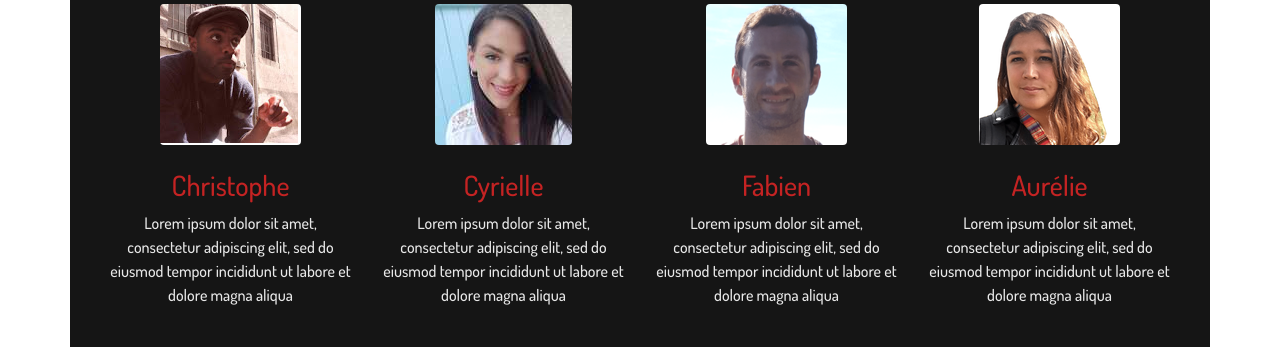
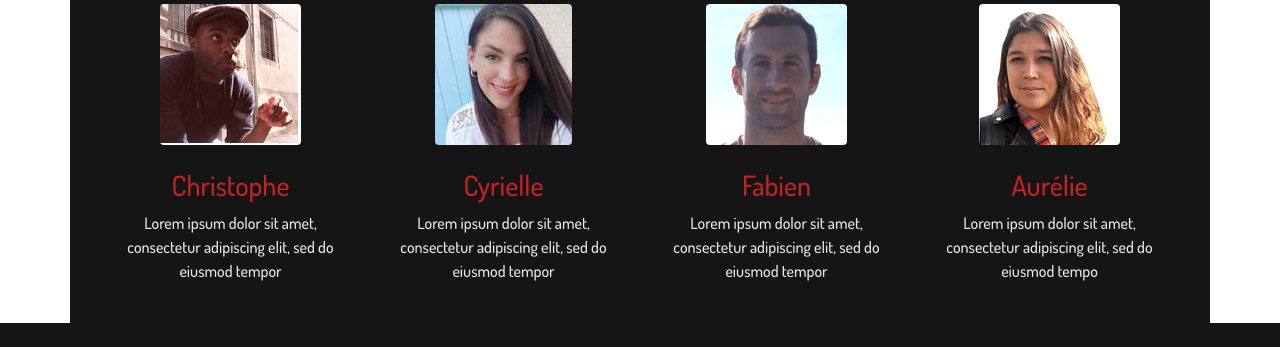
Before and after one commit to Les-Croustibat/Clap, a Symfony app: template templates/default/about.html.twig in a window 1280 px wide. Shown: the part 701-1048 px from the top of the page. After the commit the page ends 1024 px from the top, so only its background shows below. Run offline with Twig, Linux system fonts and the light colour scheme; the template is opened without the code that fills it, so the values that code supplies are empty; some libraries are stand-ins or nearby versions.

Commit message:
Final About

```diff
--- a/templates/default/about.html.twig
+++ b/templates/default/about.html.twig
@@ -34,22 +34,22 @@
             <div class="col-md-3 text-center">
                 <img src="asset/img/ChristopheB.png" alt="Christophe" class="mb-4 rounded"></img>
                 <h3>Christophe</h3>
-                <p>Lorem ipsum dolor sit amet, consectetur adipiscing elit, sed do eiusmod tempor incididunt ut labore et dolore magna aliqua</p>
+                <p>Lorem ipsum dolor sit amet, consectetur adipiscing elit, sed do eiusmod tempor</p>
             </div>
             <div class="col-md-3 text-center">
                 <img src="asset/img/CyrielleT.jpeg" alt="Cyrielle" class="mb-4 rounded"></img>
                 <h3>Cyrielle</h3>
-                <p>Lorem ipsum dolor sit amet, consectetur adipiscing elit, sed do eiusmod tempor incididunt ut labore et dolore magna aliqua</p>
+                <p>Lorem ipsum dolor sit amet, consectetur adipiscing elit, sed do eiusmod tempor</p>
             </div>
             <div class="col-md-3 text-center">
                 <img src="asset/img/FabienP.png" alt="Fabien" class="mb-4 rounded"></img>
                 <h3>Fabien</h3>
-                <p>Lorem ipsum dolor sit amet, consectetur adipiscing elit, sed do eiusmod tempor incididunt ut labore et dolore magna aliqua</p>
+                <p>Lorem ipsum dolor sit amet, consectetur adipiscing elit, sed do eiusmod tempor</p>
             </div>
             <div class="col-md-3 text-center">
                 <img src="asset/img/AurelieD.png" alt="Aurélie" class="mb-4 rounded"></img>
                 <h3>Aurélie</h3>
-                <p>Lorem ipsum dolor sit amet, consectetur adipiscing elit, sed do eiusmod tempor incididunt ut labore et dolore magna aliqua</p>
+                <p>Lorem ipsum dolor sit amet, consectetur adipiscing elit, sed do eiusmod tempo</p>
             </div>
         </div>
     </div>
```
